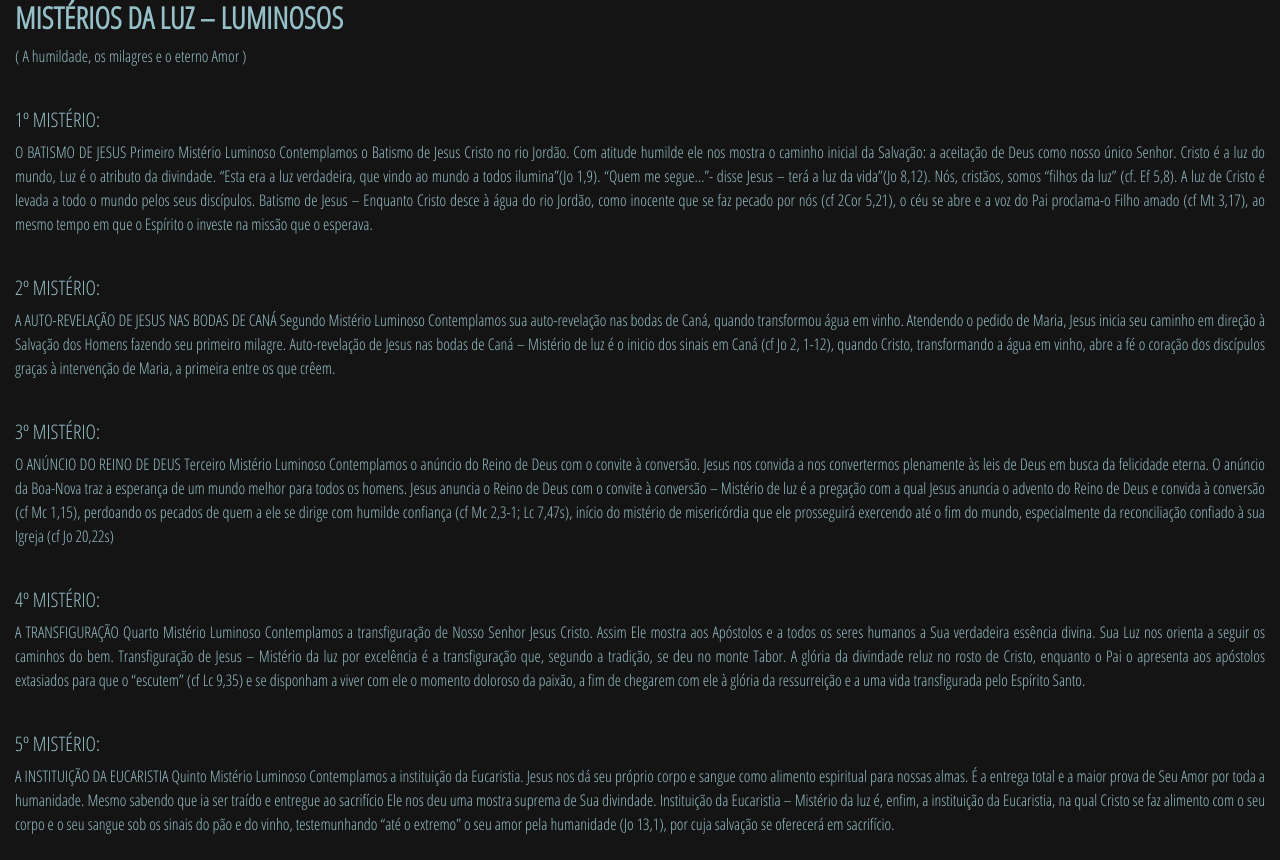
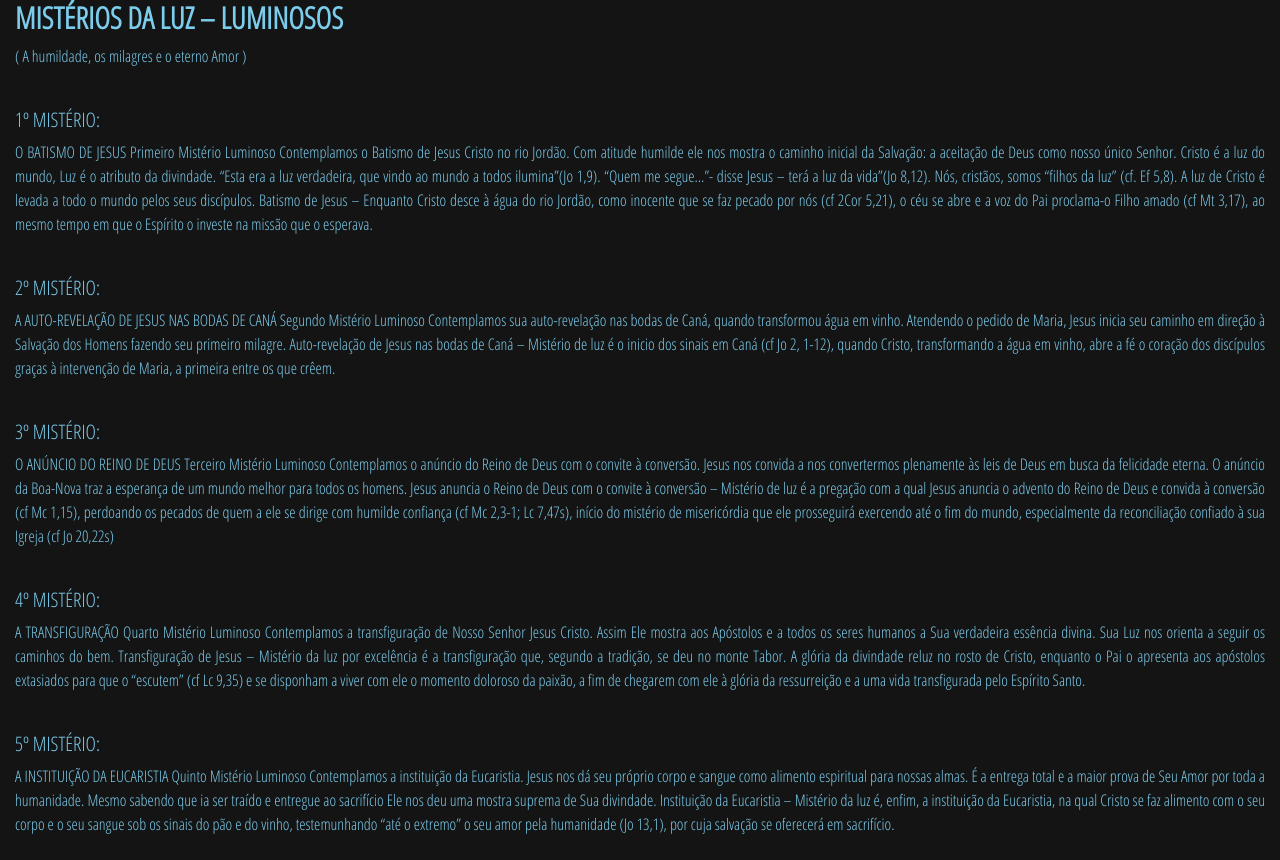
Before and after one commit to ciribelli/rosary, a Django app: page / in a window 1280 px wide. Run offline with Django 3.2, Linux system fonts and the light colour scheme; some libraries are stand-ins or nearby versions.

Commit message:
mudanca cor

```diff
--- a/rosario/templates/rosario/home.html
+++ b/rosario/templates/rosario/home.html
@@ -29,7 +29,7 @@ background-color: rgb(20,20,20);
 }
 
 .text {
-color: rgb(150, 192, 200);
+color: rgb(124, 204, 236);
 font-family: 'Open Sans Condensed';
 }
 
```
